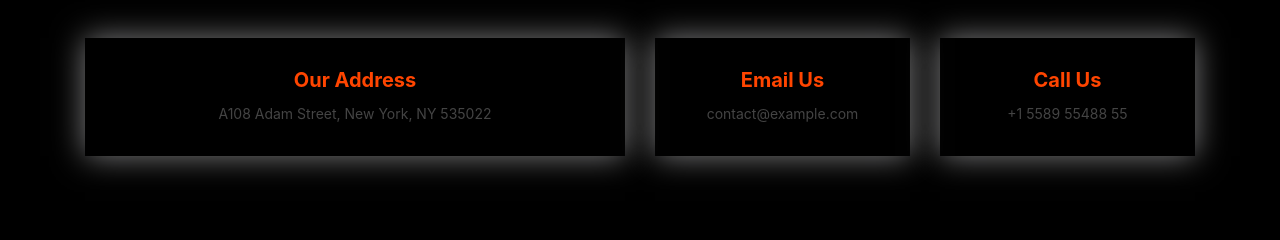
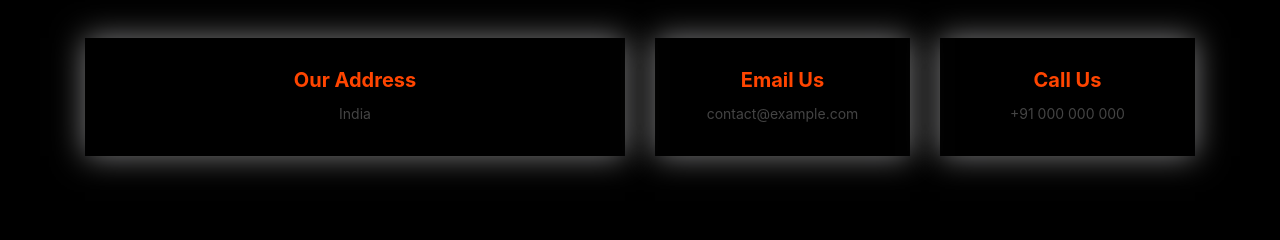
Before and after one commit to Monisha-23/Nothing-is-non-reusable, a Django app: page / in a window 1280 px wide. Shown: the part 2643-2883 px from the top of the page. Run offline with Django 3.2, Linux system fonts and the light colour scheme; data that the repository does not hold is empty; some libraries are stand-ins or nearby versions.

Commit message:
Update index.html

```diff
--- a/my_app/templates/index.html
+++ b/my_app/templates/index.html
@@ -433,7 +433,7 @@
           <div class="col-lg-6">
             <div class="info-box mb-4">
               <h3>Our Address</h3>
-              <p>A108 Adam Street, New York, NY 535022</p>
+              <p>India</p>
             </div>
           </div>
 
@@ -447,7 +447,7 @@
           <div class="col-lg-3 col-md-6">
             <div class="info-box  mb-4">
               <h3>Call Us</h3>
-              <p>+1 5589 55488 55</p>
+              <p>+91 000 000 000</p>
             </div>
           </div>
 
```
